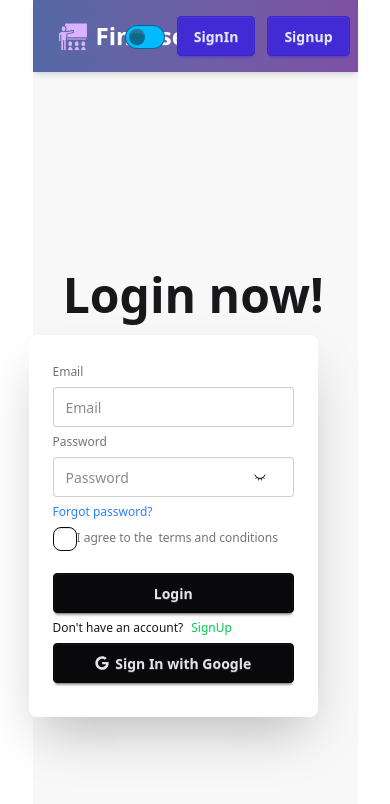
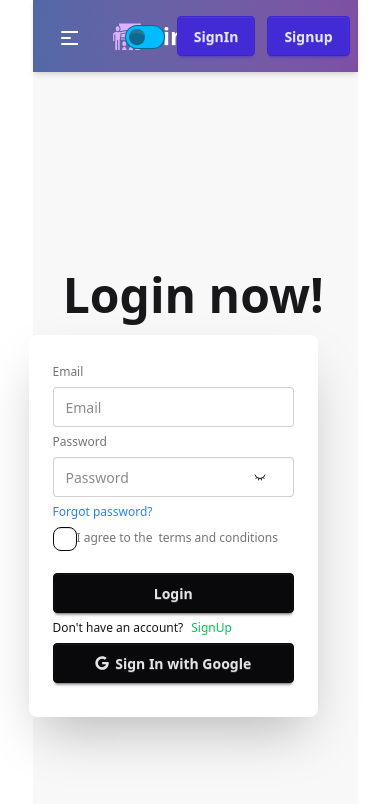
Before and after one commit to Naazrul-Islam/FinEase-claint, a React (Vite) app: page /auth in a window 390 px wide. Shown: the top 804 px of the page. Built offline with nearby package versions, Linux system fonts and the light colour scheme; no server answers.

Commit message:
dropdown added

```diff
--- a/src/components/Navber.jsx
+++ b/src/components/Navber.jsx
@@ -8,7 +8,6 @@ const Navber = () => {
   const [openDropdown, setOpenDropdown] = useState(false);
   const { user, logout } = useContext(AuthContext);
   const navigate = useNavigate();
-
 
   useEffect(() => {
     const html = document.querySelector("html");
@@ -23,7 +22,6 @@ const Navber = () => {
       await logout();
       console.log("Logged out successfully");
 
-
       navigate("/");
     } catch (error) {
       console.error("Logout failed:", error);
@@ -34,6 +32,42 @@ const Navber = () => {
     <div className="navbar bg-gradient-to-r from-blue-900/70 to-purple-900/70 text-white backdrop-blur-md shadow-md py-4 sticky top-0 z-50">
       {/* Left */}
       <div className="navbar-start">
+        <div className="dropdown">
+          <div tabIndex={0} role="button" className="btn btn-ghost lg:hidden">
+            <svg
+              xmlns="http://www.w3.org/2000/svg"
+              className="h-5 w-5"
+              fill="none"
+              viewBox="0 0 20 20"
+              stroke="currentColor"
+            >
+              <path
+                strokeLinecap="round"
+                strokeLinejoin="round"
+                strokeWidth="2"
+                d="M4 6h16M4 12h8m-8 6h16"
+              />
+            </svg>
+          </div>
+          <ul
+            tabIndex="0"
+            className="menu menu-sm dropdown-content bg-black/30 backdrop-blur-md rounded-box z-50 mt-3 w-52 p-2 shadow"
+          >
+            <li>
+              <NavLink to={"/"}>Home</NavLink>
+            </li>
+            <li>
+              <NavLink to={"/AddTransaction"}>Add Transaction</NavLink>
+            </li>
+            <li>
+              <NavLink to={"/MyTransactions"}>My Transactions</NavLink>
+            </li>
+            <li>
+              <NavLink to={"/Reports"}>Reports</NavLink>
+            </li>
+          </ul>
+        </div>
+
         <Link
           to={"/"}
           className="btn btn-ghost text-2xl flex items-center gap-2 font-bold"
```
